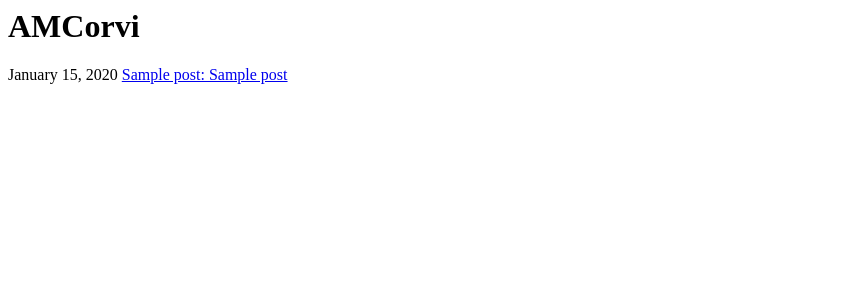
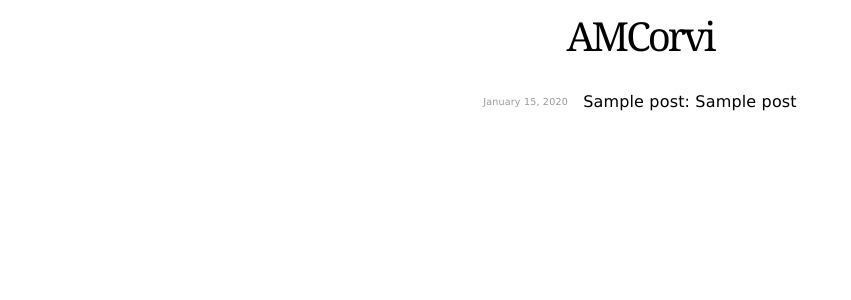
Before and after one commit to AMCorvi/kilobase_olive, a Flask app: template blog/templates/index.html in a window 1280 px wide. Shown: the top 300 px of the page, without its empty margins (0-851 px from the left). Run offline with Flask 2, Linux system fonts and the light colour scheme; the template is opened without the code that fills it: most values are stand-ins (such as "Sample title", 1, 10 or a date in 2020); parts of the project's set-up code (start-up, migrations or seed data) failed here and were passed over.

Commit message:
-Added: [/blog/static] Stylessheets and file structure for later assest -Updated: [blog/*.html] Amended head block of html files including                  stylesheet and syntax hightling for blog posts

```diff
--- /dev/null
+++ b/blog/static/css/base.css
@@ -0,0 +1,28 @@
+body {
+    text-align: center;
+    letter-spacing: 0.01em;
+    font-family: verdana, helvetica, sans-serif;
+}
+
+#container { margin: 50px auto 10px auto; }
+
+h1, h2 {
+    font-family: Georgia, serif;
+    font-weight: normal;
+    letter-spacing: -0.075em;
+}
+
+h1 { font-size: 40px; }
+
+a {
+    text-decoration: none;
+    color: #FF3366;
+    padding-bottom: 2px;
+}
+
+a:hover {
+    color: #FF3366;
+    border-color: #999999;
+    border-width: 0px 0px 1px 0px;
+    border-style: dotted;
+}
--- /dev/null
+++ b/blog/static/css/index.css
@@ -0,0 +1,23 @@
+#posts { line-height: 1.5em; }
+
+#posts a {
+    text-decoration: none;
+    color: #000000;
+    padding-bottom: 2px;
+}
+
+#posts a:hover {
+    color: #FF3366;
+    border-color: #999999;
+    border-width: 0px 0px 1px 0px;
+    border-style: dotted;
+}
+
+#posts .post-date {
+    width: 12em;
+    font-size: 0.6em;
+    vertical-align: middle;
+    text-align: right;
+    color: #999999;
+    padding-right: 10px;
+}
--- a/blog/templates/base.html
+++ b/blog/templates/base.html
@@ -3,6 +3,8 @@
         {% block head %}
         <title>Corvi Dev Blog</title>
         {% endblock head %}
+        <!-- stylesheets -->
+        <link rel="stylesheet" href="{{ url_for("static", filename="css/base.css") }}"/>
     </head>
     <body>
         {% block content %}
--- a/blog/templates/index.html
+++ b/blog/templates/index.html
@@ -1,4 +1,9 @@
 {% extends "base.html" %}
+
+
+{% block head %}
+  <link rel="stylesheet" href="{{ url_for("static", filename="css/index.css")}}"/>
+{% endblock head %}
 
 {% block content %}
     <div id="header">
--- a/blog/utils/blog.py
+++ b/blog/utils/blog.py
@@ -2,8 +2,10 @@ import os
 
 from flask import abort, url_for
 from werkzeug import cached_property
+from .sorted_dict import SortedDict
+import markdown
+from markdown.extensions.fenced_code import FencedCodeExtension
 import yaml
-import markdown
 
 MARKDOWN_EXTENSION = ".md"
 
@@ -13,7 +15,7 @@ class Blog(object):
         self.root_dir = root_dir
         self.file_ext = file_ext
         self._app = app
-        self._cache = {}
+        self._cache = SortedDict(key=lambda post: post.date, reverse=True)
         self._initialize_cache()
 
     @property
@@ -21,9 +23,6 @@ class Blog(object):
         return self._cache.values()
 
     def get_post_or_404(self, path):
-        """
-
-        """
         try:
             return self._cache[path]
         except KeyError:
@@ -50,7 +49,7 @@ class Post(object):
     def html(self):
         with open(self.filepath, "r") as fin:
             content = fin.read().split("\n\n", 1)[1].strip()
-        return markdown.markdown(content)
+        return markdown.markdown(content, extensions=[FencedCodeExtension()])
 
     def _initialize_metadata(self):
         content = ""
@@ -63,5 +62,4 @@ class Post(object):
 
     @cached_property
     def url(self):
-        print(self.urlpath)
         return url_for("post", path=self.urlpath)
```
Also changed, not shown: blog/static/css/code.css (added, +73 -0 lines), blog/static/css/post.css (added, +23 -0 lines), blog/templates/post.html (+7 -1 lines), requirments.txt (added, +27 -0 lines), 1 other file.
